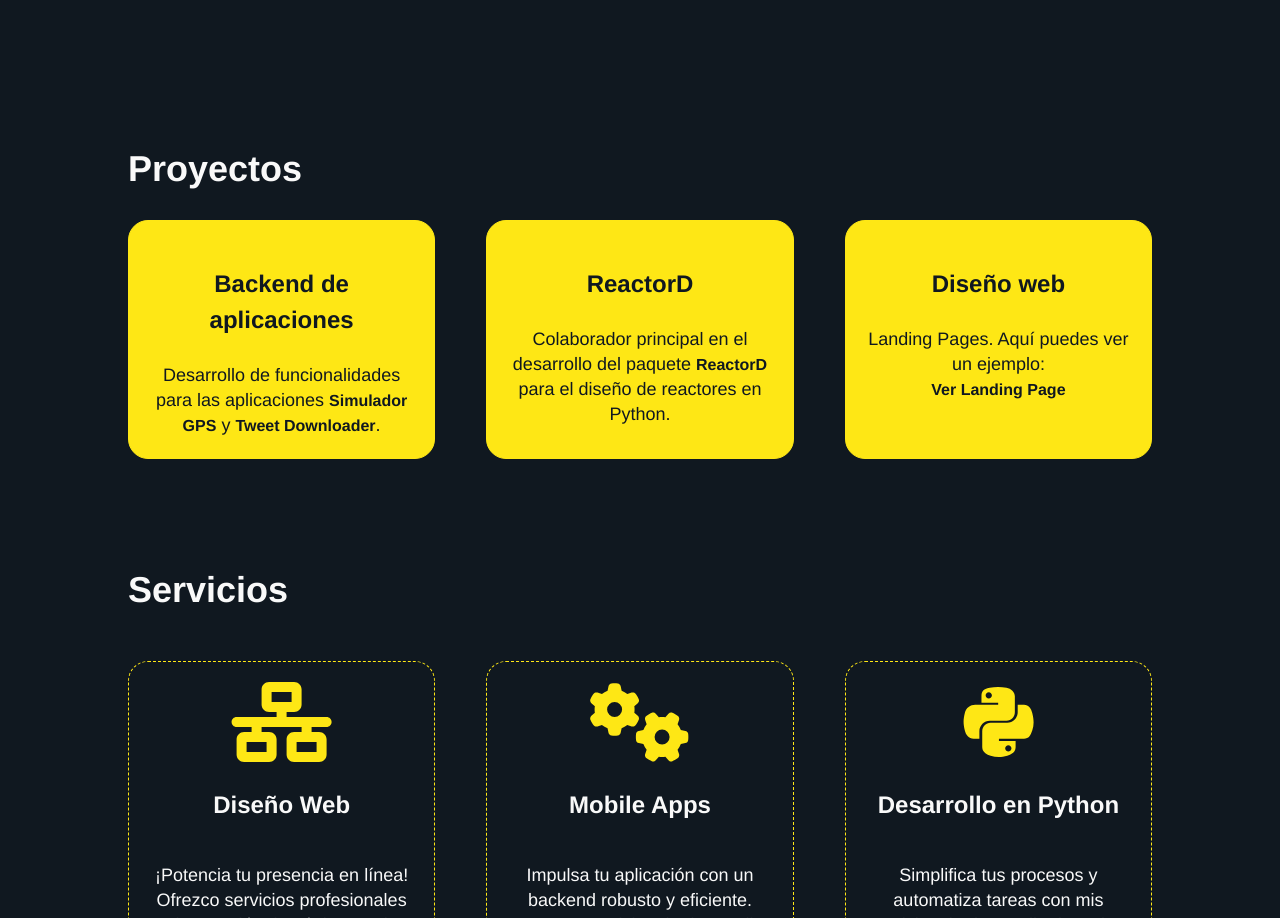
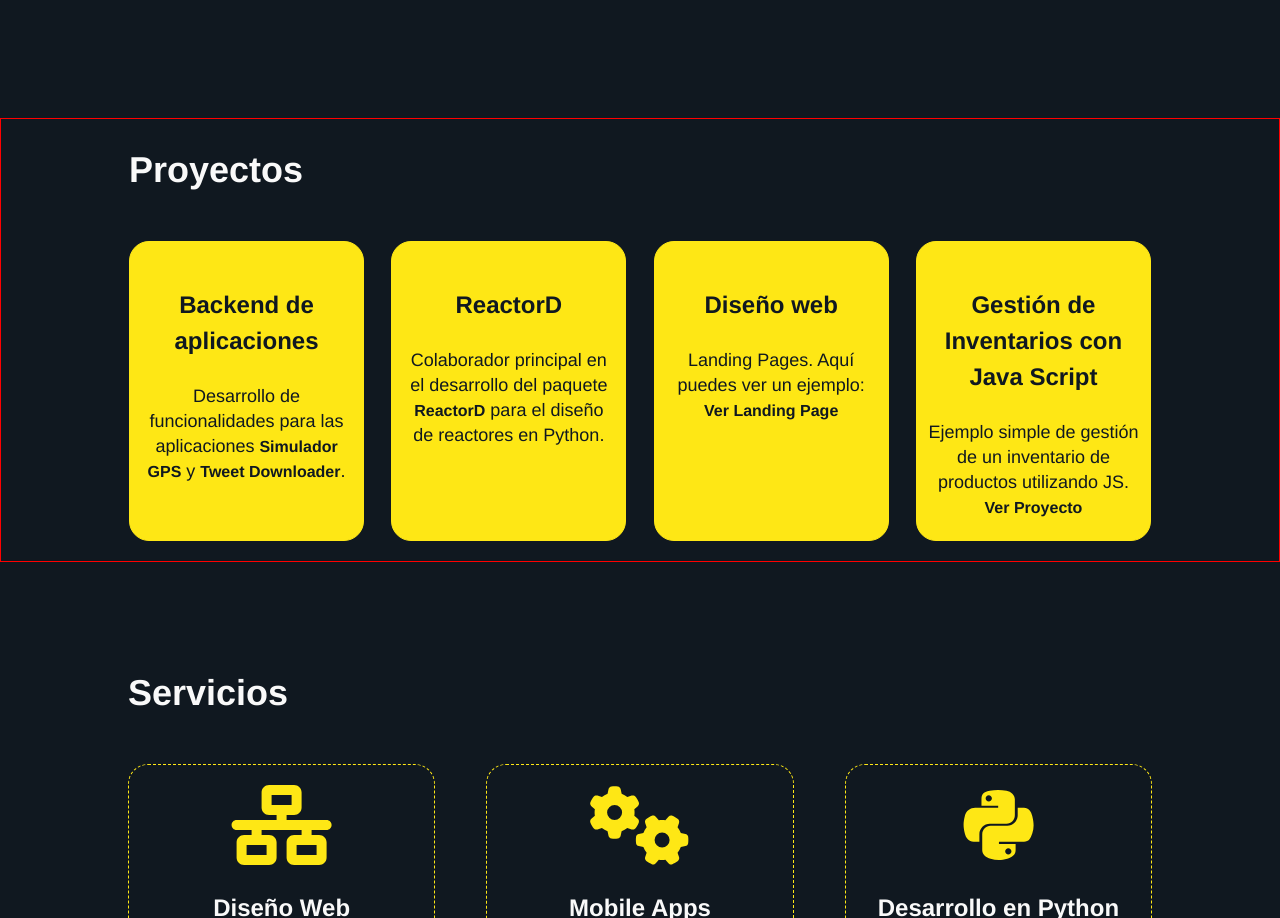
Before and after one commit to AdrianParodi/html-portfolio-react, a React (Vite) app: page / in a window 1280 px wide. Shown: the part 2045-2963 px from the top of the page. Built offline with nearby package versions, Linux system fonts and the light colour scheme.

Commit message:
Tamaños de todas las tarjetas ajustados

```diff
--- a/src/Component/CardDestacado/CardDestacado.jsx
+++ b/src/Component/CardDestacado/CardDestacado.jsx
@@ -5,7 +5,7 @@
 const CardDestacado = ({titulo, icono, descripcion}) => {
 
     return(
-        <Flex flexDirection='column' className='tarjeta-destacados' borderColor={colors.color3} borderStyle='dashed' borderWidth='1px' borderRadius='20px' width={['45%', '30%' ]} alignItems='center' flexWrap='wrap' my={['20px','40px']} p='20px' textAlign='center' alignContent='center' >
+        <Flex flexDirection='column' className='tarjeta-destacados' borderColor={colors.color3} borderStyle='dashed' borderWidth='1px' borderRadius='20px' width={['48%','30%']} alignItems='center' flexWrap='wrap' my={['20px','40px']} p='20px' textAlign='center' alignContent='center' >
             <Box as ={FontAwesomeIcon} icon={icono} color={colors.color3} fontSize={['2.5rem', '3rem', '4rem', '5rem']} />
 
             <Text as='h2' color={colors.color2} my={['20px','25px']}>{titulo} </Text>
--- a/src/Component/CardProyecto/CardProyecto.jsx
+++ b/src/Component/CardProyecto/CardProyecto.jsx
@@ -4,7 +4,8 @@
 const CardProyecto=({titulo, descripcion})=>{
 
     return(
-        <Flex className='tarjeta-proyectos' flexDirection='column' textAlign='center' width='30%' borderStyle='solid' borderWidth='1px' borderColor={colors.color3} bg={colors.color3} borderRadius='20px' px='20px' py='20px'>
+        <Flex className='tarjeta-proyectos' flexDirection='column' textAlign='center' width={['48%','46%','46%','23%']}borderStyle='solid' borderWidth='1px' borderColor={colors.color3} bg={colors.color3} borderRadius='20px' px='10px' py='20px' my='20px'>
+
             <Text as='h2' color={colors.color1}  my='25px'>{titulo}</Text >
             {descripcion}
         </Flex>
--- a/src/Component/CardTestimonio/CardTestimonio.jsx
+++ b/src/Component/CardTestimonio/CardTestimonio.jsx
@@ -4,7 +4,8 @@
 
 const CardTestimonio=({foto, descripcion})=>{
     return (
-        <Flex className='tarjeta-testimonios' flexDirection='column' alignItems='center' textAlign='center' borderStyle='dashed' borderWidth='1px' borderColor={colors.color3} width={['48%','46%','46%','23%']} borderRadius='20px' py='15px' px='10px' my='20px'>
+        <Flex className='tarjeta-testimonios' flexDirection='column' alignItems='center' textAlign='center' borderStyle='dashed' borderWidth='1px' borderColor={colors.color3} width={['48%','46%','46%','23%']} borderRadius='20px' px='10px' py='15px'  my='20px'>
+
             <Image width='75px' height='75px' borderRadius='50%' my='10px' src={foto} alt="testimonio"/>
             <Flex align="center" justify="center">
                 <Box as="span" className="fa fa-star" color={colors.color3} mx="1" my='10px'/>
--- a/src/Component/Proyectos/Proyectos.jsx
+++ b/src/Component/Proyectos/Proyectos.jsx
@@ -8,13 +8,15 @@
 
         {key:2, titulo:"ReactorD" , descripcion: <Text color={colors.color1} lineHeight='25px'>Colaborador principal en el desarrollo del  paquete <Link href="https://github.com/SalvadorBrandolin/reactord" target="_blank" color={colors.color1} fontWeight='bold'>ReactorD</Link> para el diseño de reactores en Python.</Text>},
 
-        {key:3, titulo:"Diseño web", descripcion: <Text color={colors.color1} lineHeight='25px'>Landing Pages. Aquí puedes ver un ejemplo: <Link href="https://adrieto.github.io/image-based-web-project/" target="_blank" color={colors.color1} fontWeight='bold'><br/> Ver Landing Page</Link></Text>}
+        {key:3, titulo:"Diseño web", descripcion: <Text color={colors.color1} lineHeight='25px'>Landing Pages. Aquí puedes ver un ejemplo: <Link href="https://adrieto.github.io/image-based-web-project/" target="_blank" color={colors.color1} fontWeight='bold'><br/> Ver Landing Page</Link></Text>},
+
+        {key:4, titulo:"Gestión de Inventarios con Java Script", descripcion: <Text color={colors.color1} lineHeight='25px'>Ejemplo simple de gestión de un inventario de productos  utilizando JS. <Link href="https://github.com/Adrieto/Gestion-Inventarios" target="_blank" color={colors.color1} fontWeight='bold'><br/> Ver Proyecto</Link></Text>}
     ]
 
     return(
-        <Flex as='section' id="proyectos" flexDirection='column'>
+        <Flex as='section' id="proyectos" flexDirection='column' justifyContent='space-between' flexWrap='wrap' border='1px solid red'>
             <Text as='h1'>Proyectos</Text>
-                <Flex className='contenedor-proyectos' justifyContent='space-between'>
+                <Flex className='contenedor-proyectos' justifyContent='space-between' flexWrap='wrap'>
                     {tarjetasProyectos.map(tarjetaProyecto => <CardProyecto key={tarjetaProyecto.key} titulo={tarjetaProyecto.titulo} descripcion={tarjetaProyecto.descripcion}/>
                 )
                 }
```
Also changed, not shown: 1 other file (tests, documents, lock files or other folders).
